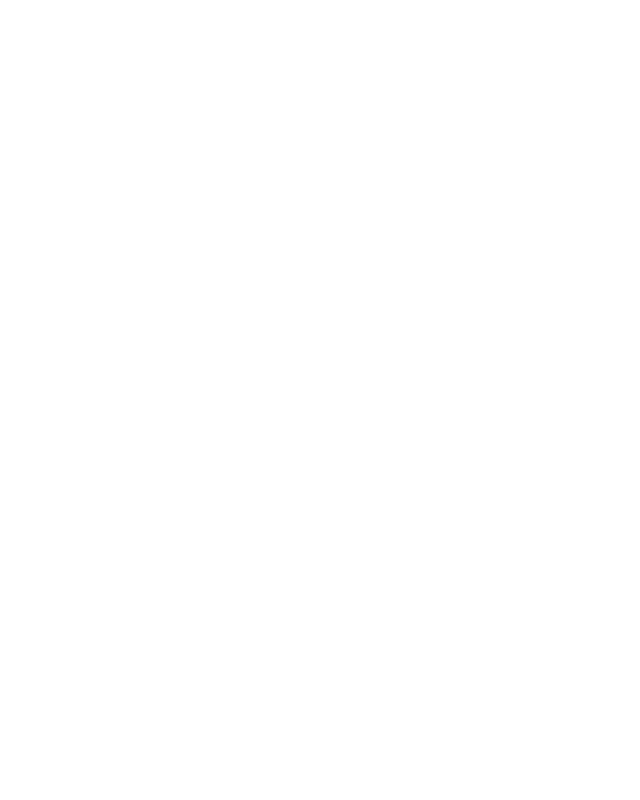
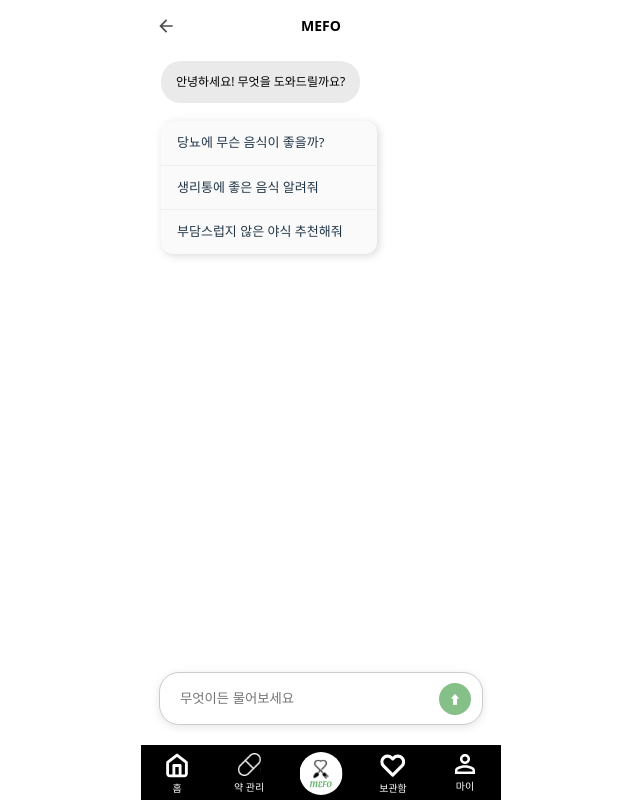
Before and after one commit to SSU-Medifood/frontend, a React (Vite) app: page /mefo in a window 1280 px wide. Before the commit this address had no page. Shown: the whole page, without its empty margins (319-959 px from the left). Built offline with nearby package versions, Linux system fonts and the light colour scheme.

Commit message:
feat/5 : chatbot UX 구현

```diff
--- a/src/App.jsx
+++ b/src/App.jsx
@@ -22,6 +22,8 @@
 import Medication from './pages/Medication'
 import MedicationRegister from './pages/MedicationRegister'
 import MedicationEdit from './pages/MedicationEdit'
+
+import Chatbot from './pages/Chatbot'
 
 import Storage from './pages/Storage'
 import StorageCreate from './pages/StorageCreate'
@@ -63,6 +65,8 @@
         <Route path="/medication/register" element={<MedicationRegister />} />
         <Route path="/medication/edit/:id" element={<MedicationEdit />} />
 
+        <Route path="/mefo" element={<Chatbot />} />
+
         <Route path="/storage" element={<Storage />} />
         <Route path="/storage/create" element={<StorageCreate />} />
         <Route path="/storage/:id" element={<StorageDetail />} />
--- a/src/components/Navbar.jsx
+++ b/src/components/Navbar.jsx
@@ -12,6 +12,7 @@
 
   const handleHomeClick = () => { navigate("/home"); }
   const handleMedicationClick = () => { navigate("/medication"); }
+  const handleChatbotClick = () => { navigate("/mefo"); }
   const handleStorageClick = () => { navigate("/storage"); }
   const handleMyPageClick = () => { navigate("/mypage"); }
 
@@ -28,7 +29,7 @@
         <span className="nav-label">약 관리</span>
       </div>
 
-      <img src={navMEFO} alt="mefo" className="nav-mefo"/>
+      <img src={navMEFO} alt="mefo" className="nav-mefo" onClick={handleChatbotClick}/>
 
       <div className="nav-wrapper" style={{ top: '14%', left: '70%' }} onClick={handleStorageClick}>
         <img src={navStorage} alt="mefo" className="nav-storage"/>
--- /dev/null
+++ b/src/pages/Chatbot.jsx
@@ -0,0 +1,100 @@
+import '../styles/shared.css'
+import '../styles/Chatbot.css'
+import { useState } from 'react'
+import { useNavigate } from 'react-router-dom'
+import Navbar from '../components/Navbar'
+
+function Chatbot() {
+    const navigate = useNavigate()
+
+    // 챗봇 대화 내역을 담는 배열로 처음에는 인사가 나온다.
+    const [messages, setMessages] = useState([
+        { sender: 'bot', text: '안녕하세요! 무엇을 도와드릴까요?' }
+    ])
+
+    const [showSuggestions, setShowSuggestions] = useState(true)
+    const suggestedQuestions = [
+        "당뇨에 무슨 음식이 좋을까?",
+        "생리통에 좋은 음식 알려줘",
+        "부담스럽지 않은 야식 추천해줘"
+    ]
+
+    // 사용자가 입력한 텍스트의 상태
+    const [input, setInput] = useState('')
+
+    // 추천 질문 클릭 핸들러
+    const handleSuggestionClick = (question) => {
+        const userMessage = { sender: 'user', text: question };
+        const botReply = { sender: 'bot', text: `(${question})에 대한 임시 응답입니다.` };
+
+        setMessages((prev) => [...prev, userMessage, botReply]);
+        setShowSuggestions(false);
+    }
+
+    // 전송 버튼 또는 Enter 핸들러
+    const handleSend = () => {
+        if (!input.trim()) return;
+
+        const userMessage = { sender: 'user', text: input };
+        const botReply = { sender: 'bot', text: `사용자 입력: ${input}` };
+
+        setMessages((prev) => [...prev, userMessage, botReply]);
+        setInput('');
+        setShowSuggestions(false);
+    }
+    const handleKeyDown = (e) => { if (e.key === 'Enter') handleSend(); }
+
+    return (
+        <>
+            <div className="chatbot-container">
+                <div className="chatbot-header">
+                    <img
+                        src="/images/shared/arrow-back.svg"
+                        alt="뒤로가기"
+                        className="shared-back"
+                        onClick={() => navigate(-1)}
+                    />
+                    <h2 className="chatbot-title">MEFO</h2>
+                </div>
+
+                {/* 대화창 */}
+                <div className="chat-window">
+                    {messages.map((msg, idx) => (
+                        <div key={idx} className={`chat-message ${msg.sender}`}>
+                            {msg.text}
+                        </div>
+                    ))}
+                    {/* 추천 질문 박스 */}
+                    {showSuggestions && (
+                        <div className="suggestion-box">
+                            {suggestedQuestions.map((q, idx) => (
+                                <div
+                                    key={idx}
+                                    className="suggestion-item"
+                                    onClick={() => handleSuggestionClick(q)}
+                                >
+                                    {q}
+                                </div>
+                            ))}
+                        </div>
+                    )}
+                </div>
+
+                {/* 입력창 */}
+                <div className="chat-input">
+                    <input
+                        type="text"
+                        value={input}
+                        onChange={(e) => setInput(e.target.value)}
+                        onKeyDown={handleKeyDown}
+                        placeholder="무엇이든 물어보세요"
+                    />
+                    <button onClick={handleSend}>⬆</button>
+                </div>
+            </div>
+            <Navbar />
+        </>
+    )
+}
+
+export default Chatbot
--- /dev/null
+++ b/src/styles/Chatbot.css
@@ -0,0 +1,146 @@
+.chatbot-container {
+    width: auto;
+    height: 100vh;
+    aspect-ratio: 9/20; /* 9:20 비율 (필요에 따라 조정) */
+
+    overflow-y: auto;
+    scrollbar-width: none;        /* Firefox */
+    -ms-overflow-style: none;     /* IE, Edge */
+
+    background-color: white;
+
+    display: flex;
+    justify-content: flex-start;
+    align-items: flex-start;
+    flex-direction: column;
+
+    position: absolute;
+    top: 50%;
+    left: 50%;
+    transform: translate(-50%, -50%);
+}
+
+.chatbot-header {
+    width: 100%;
+    display: flex;
+    justify-content: center;
+    align-items: center;
+
+    padding: 15px;
+    box-sizing: border-box;
+    position: relative;
+}
+
+/* MEFO */
+.chatbot-title {
+    color: black;
+    font-size: 14px;
+    font-weight: bold;
+    margin: 0;
+}
+
+/* 대화창 영역 */
+.chat-window {
+    flex: 1;
+    width: 100%;
+    display: flex;
+    flex-direction: column;
+    margin-top: 10px;
+    overflow-y: auto;
+}
+
+/* 스크롤 스타일 */
+.chat-window::-webkit-scrollbar {
+  width: 6px; /* 바의 너비 */
+}
+
+.chat-window::-webkit-scrollbar-track {
+  background: transparent; /* 배경 제거 */
+}
+
+.chat-window::-webkit-scrollbar-thumb {
+  background-color: rgba(0, 0, 0, 0.2); /* 스크롤바 색 */
+  border-radius: 4px;
+}
+
+.chat-message {
+    margin: 0px 20px 13px 20px; /* 외부 여백 */
+    padding: 12px 15px; /* 내부 여백 */
+    border-radius: 20px;
+    max-width: 75%; /* 75%까지만 너비를 차지하고 줄바꿈 */
+    word-break: break-word;
+    color: black;
+    font-size: 12px;
+}
+
+.chat-message.bot {
+    background-color: #eaeaea;
+    align-self: flex-start;
+}
+
+.chat-message.user {
+    background-color: #85c088;
+    align-self: flex-end;
+    color: white;
+}
+
+.suggestion-box {
+    width: 60%;
+    margin: 5px 0 0 20px;
+    border-radius: 12px;
+    background: #FAFAFA;
+    box-shadow: 2px 2px 8px rgba(0, 0, 0, 0.15);
+    overflow: hidden;
+}
+
+.suggestion-item {
+    padding: 12px 16px;
+    border-top: 1px solid #efefef;
+    font-size: 13px;
+    cursor: pointer;
+}
+
+.suggestion-item:first-child {
+    border-top: none;
+}
+
+.suggestion-item:hover {
+    background-color: #efefef;
+}
+
+.chat-input {
+    width: 100%;
+    display: flex;
+    position: relative;
+    font-size: 12px;
+    margin-bottom: 75px;
+}
+
+.chat-input input {
+    width: 90%;
+    margin: auto;
+    padding: 18px 20px;
+    border-radius: 20px;
+    border: 1px solid #ccc;
+    box-shadow: 0px 2px 8px rgba(0, 0, 0, 0.1);
+    box-sizing: border-box;
+}
+
+.chat-input button {
+    position: absolute;
+    right: 30px;
+    top: 50%;
+    transform: translateY(-50%);
+    background: none;
+    background-color: #85c088;
+    padding: 7px 10px;
+    border-radius: 50%;
+    border: none;
+    color: white;
+    cursor: pointer;
+}
+
+.chat-input input,
+.chat-input button {
+  outline: none;
+}
```
Also changed, not shown: 1 other file (tests, documents, lock files or other folders).
